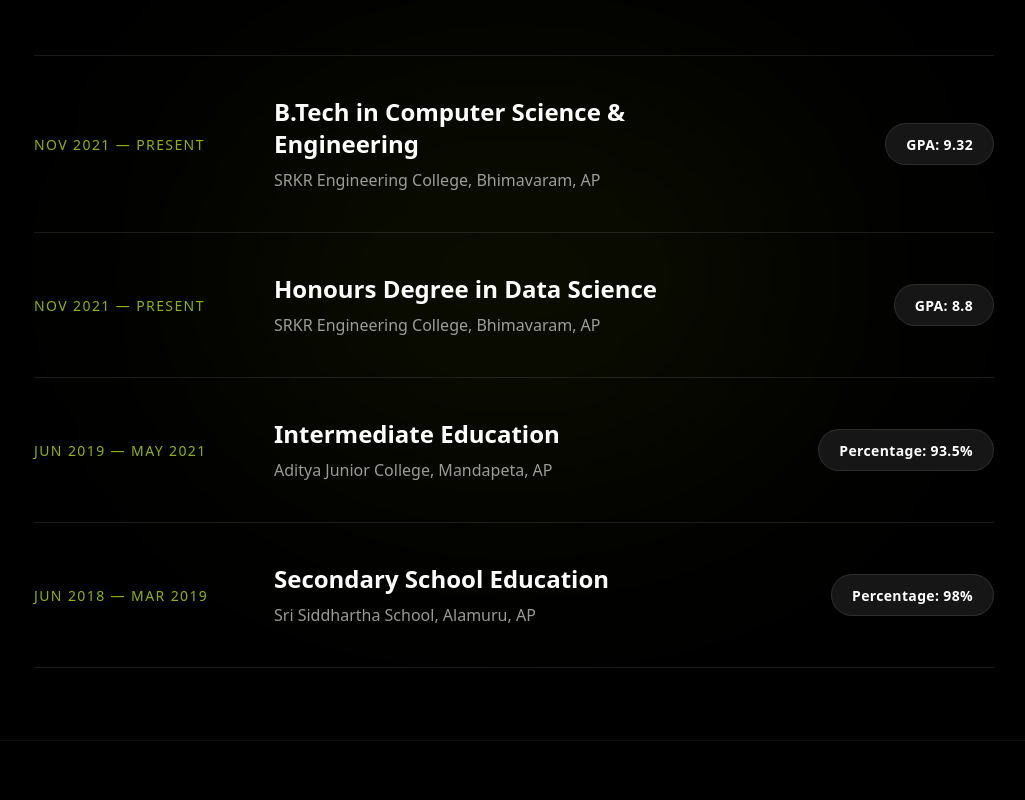
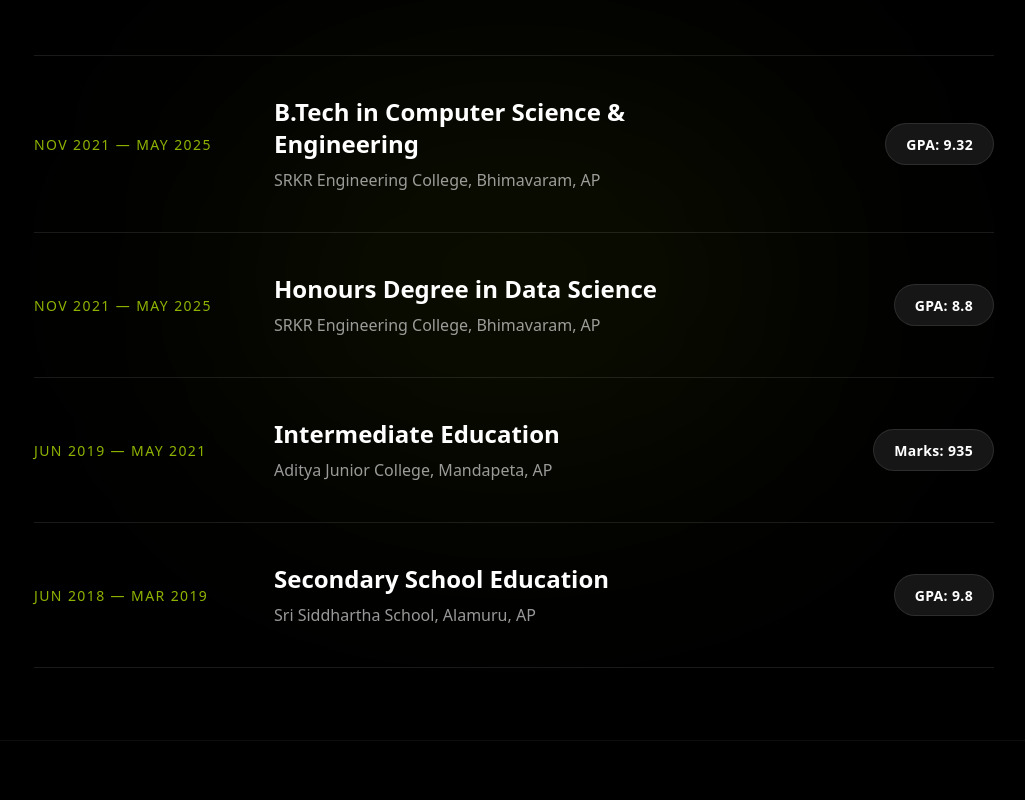
Before and after one commit to trsk269/Portfolio, a Next.js app: page / in a window 1280 px wide. Shown: the part 4600-5400 px from the top of the page, without its empty margins (126-1151 px from the left). Built offline with nearby package versions, Linux system fonts and the light colour scheme.

Commit message:
info edits

```diff
--- a/src/components/Education.tsx
+++ b/src/components/Education.tsx
@@ -10,14 +10,14 @@ gsap.registerPlugin(ScrollTrigger);
 const educationData = [
   {
     id: 1,
-    period: "Nov 2021 — Present",
+    period: "Nov 2021 — May 2025",
     degree: "B.Tech in Computer Science & Engineering",
     institution: "SRKR Engineering College, Bhimavaram, AP",
     score: "GPA: 9.32",
   },
   {
     id: 2,
-    period: "Nov 2021 — Present",
+    period: "Nov 2021 — May 2025",
     degree: "Honours Degree in Data Science",
     institution: "SRKR Engineering College, Bhimavaram, AP",
     score: "GPA: 8.8",
@@ -27,14 +27,14 @@ const educationData = [
     period: "Jun 2019 — May 2021",
     degree: "Intermediate Education",
     institution: "Aditya Junior College, Mandapeta, AP",
-    score: "Percentage: 93.5%",
+    score: "Marks: 935",
   },
   {
     id: 4,
     period: "Jun 2018 — Mar 2019",
     degree: "Secondary School Education",
     institution: "Sri Siddhartha School, Alamuru, AP",
-    score: "Percentage: 98%",
+    score: "GPA: 9.8",
   },
 ];
 
```
